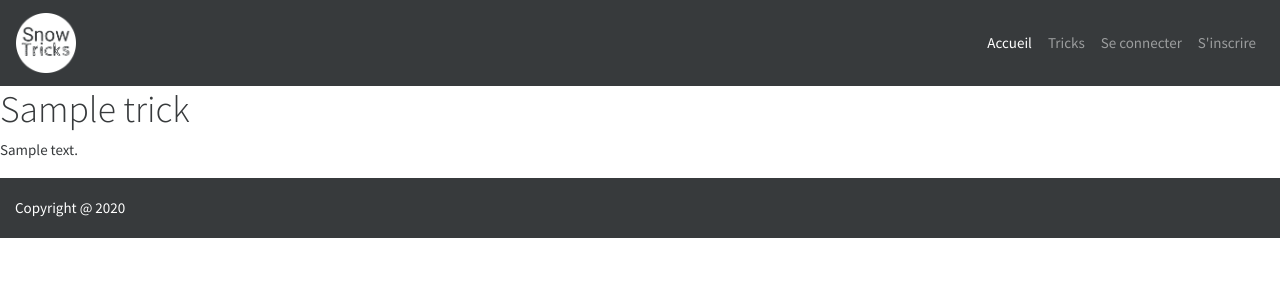
After one commit to ahmedbouras/OC_P6, a Symfony app: template templates/blog/trick.html.twig in a window 1280 px wide. The commit adds this page. Shown: the top 300 px of the page. Run offline with Twig, Linux system fonts and the light colour scheme; the template is opened without the code that fills it: most values are stand-ins (such as "Sample title", 1, 10 or a date in 2020); some libraries are stand-ins or nearby versions.

Commit message:
Link to the right trick

```diff
--- a/templates/blog/home.html.twig
+++ b/templates/blog/home.html.twig
@@ -20,7 +20,9 @@
         <div class="row justify-content-center">
         {% for trick in tricks %}
             <div class="card col-2">
-                <img style="height: 200px; width: 100%; display: block;" src="{{ trick.defaultImage }}" alt="Card image">
+                <a href="{{ path('trick_show', {title: trick.title}) }}">
+                    <img style="height: 200px; width: 100%; display: block;" src="{{ trick.defaultImage }}" alt="Card image">
+                </a>
                 <div class="card-body row">
                     <h3 class="w-75">{{ trick.title }}</h3>
                     <div class="w-25">
--- /dev/null
+++ b/templates/blog/trick.html.twig
@@ -0,0 +1,11 @@
+{% extends 'base.html.twig' %}
+
+{% block title %}{{ parent() }} | {{ trick.title }}{% endblock %}
+{% block stylesheets %}
+    <link rel="stylesheet" href="{{ asset('css/trick.css') }}">
+{% endblock %}
+
+{% block body %}
+<h1>{{ trick.title }}</h1>
+<p>{{ trick.content }}</p>
+{% endblock %}
```
Also changed, not shown: src/Controller/BlogController.php (+11 -0 lines).
